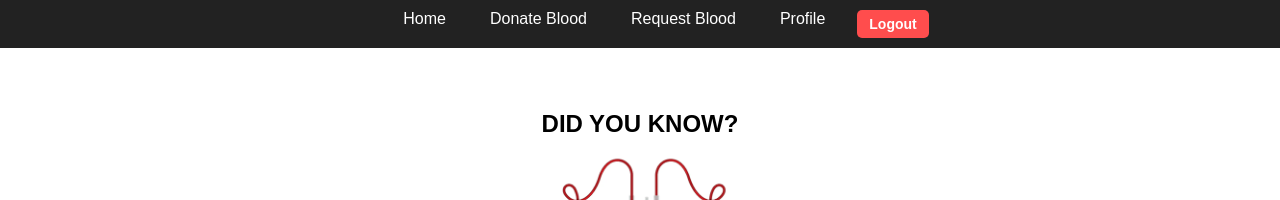
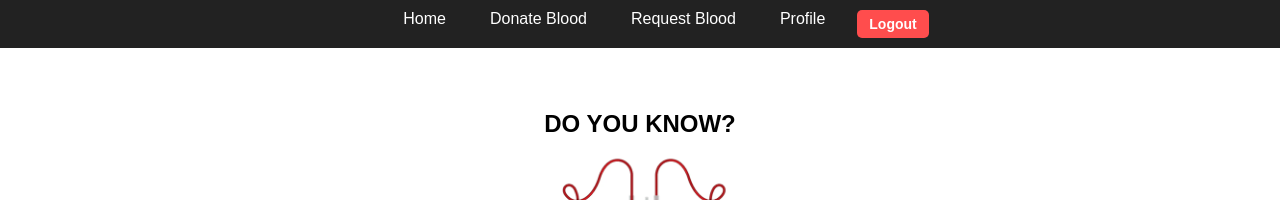
Before and after one commit to ViduniAmashani/devops_project, a React (Create React App) app in the folder frontend/: page /home in a window 1280 px wide. Shown: the top 200 px of the page. Built offline with nearby package versions, Linux system fonts and the light colour scheme.

Commit message:
change home.js and login.js port

```diff
--- a/frontend/src/home.js
+++ b/frontend/src/home.js
@@ -33,7 +33,7 @@ function Home() {
 
       {/* Hero Section */}
       <div className="hero-section">
-        <h2 className="did-you-know">DID YOU KNOW?</h2>
+        <h2 className="did-you-know">DO YOU KNOW?</h2>
         <img src="/home_image.png" alt="Blood Donation" className="hero-img" />
         <h3 className="donation-text">
           One blood donation <br /> <span>could save up to three lives</span>
--- a/frontend/src/login.js
+++ b/frontend/src/login.js
@@ -12,7 +12,7 @@ function Login() {
     const password = e.target.password.value;
 
     try {
-      const response = await fetch("http://localhost:4000/api/auth/login", {
+      const response = await fetch("http://3.110.214.84:4000/api/auth/login", {
         method: "POST",
         headers: { "Content-Type": "application/json" },
         body: JSON.stringify({ email, password })
@@ -97,3 +97,4 @@ function Login() {
 }
 
 export default Login;
+//end of file
```
